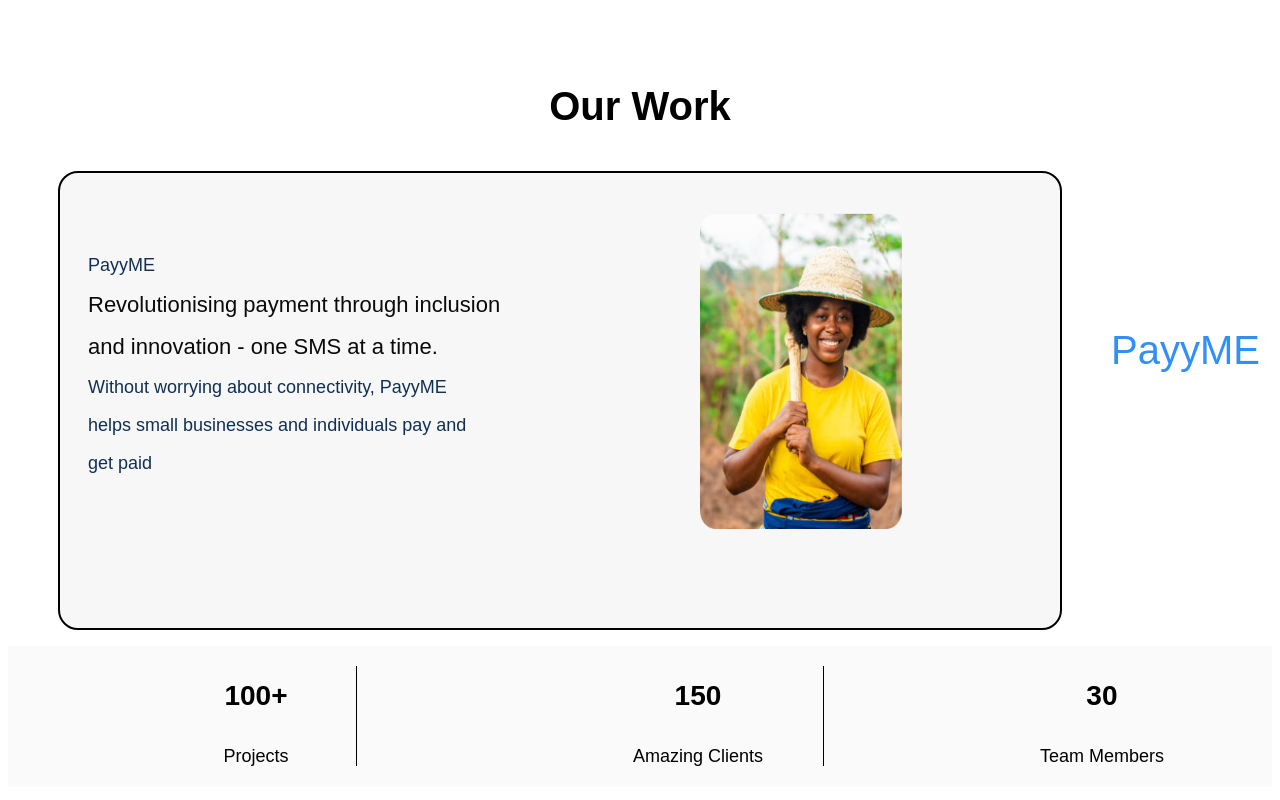
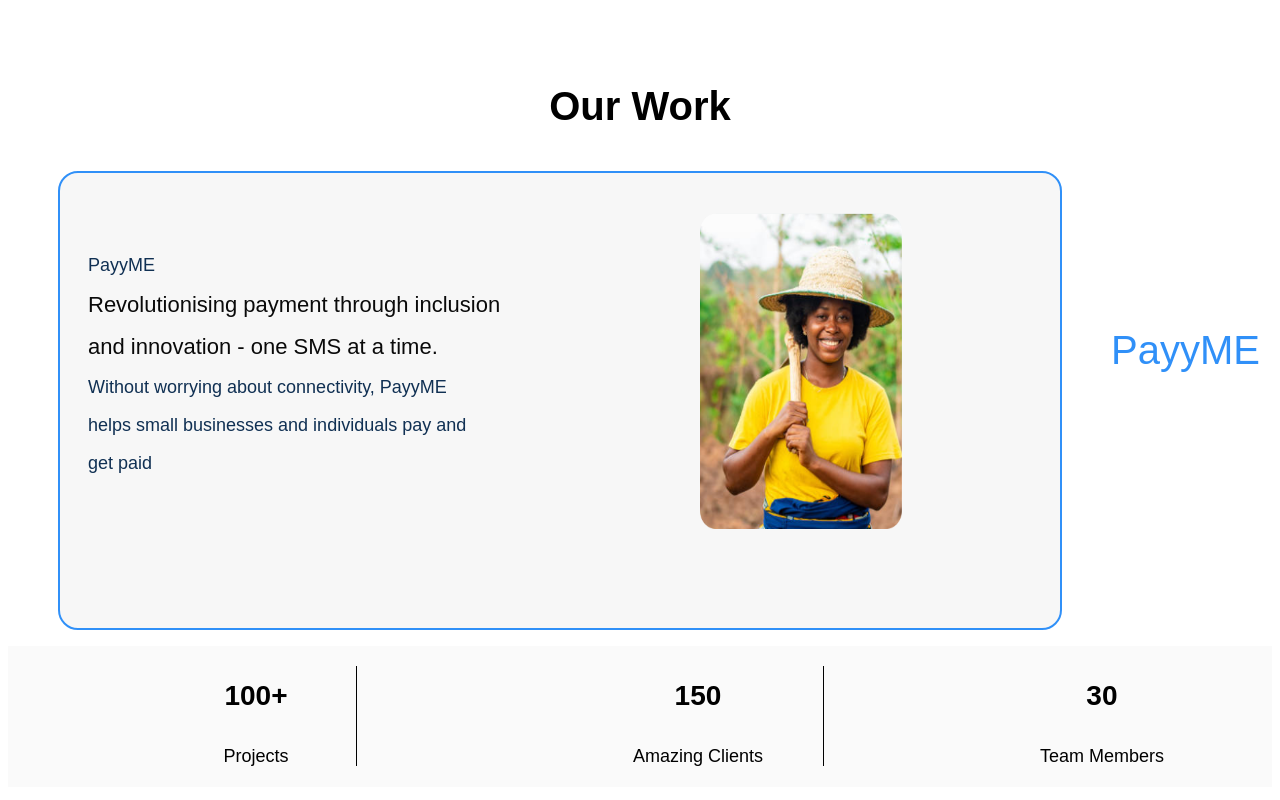
Before and after one commit to fouhad-hub/novasphere, a plain HTML site: page index.html in a window 1280 px wide. In both pictures the pointer is over the element 560 px from the left and 2786 px from the top of the page. Shown: the part 2386-3186 px from the top of the page. Drawn offline with Linux system fonts and the light colour scheme.

Commit message:
new changes

```diff
--- a/style/style.css
+++ b/style/style.css
@@ -188,6 +188,10 @@
  height: 455px;
  margin-left: 50px;
  position: relative;
+}
+.section-h3:hover{
+    border: 2px solid #3090F8;
+    transition-duration: 500ms;
 }
 .p-h3{
  /* height: 38px; */
```
